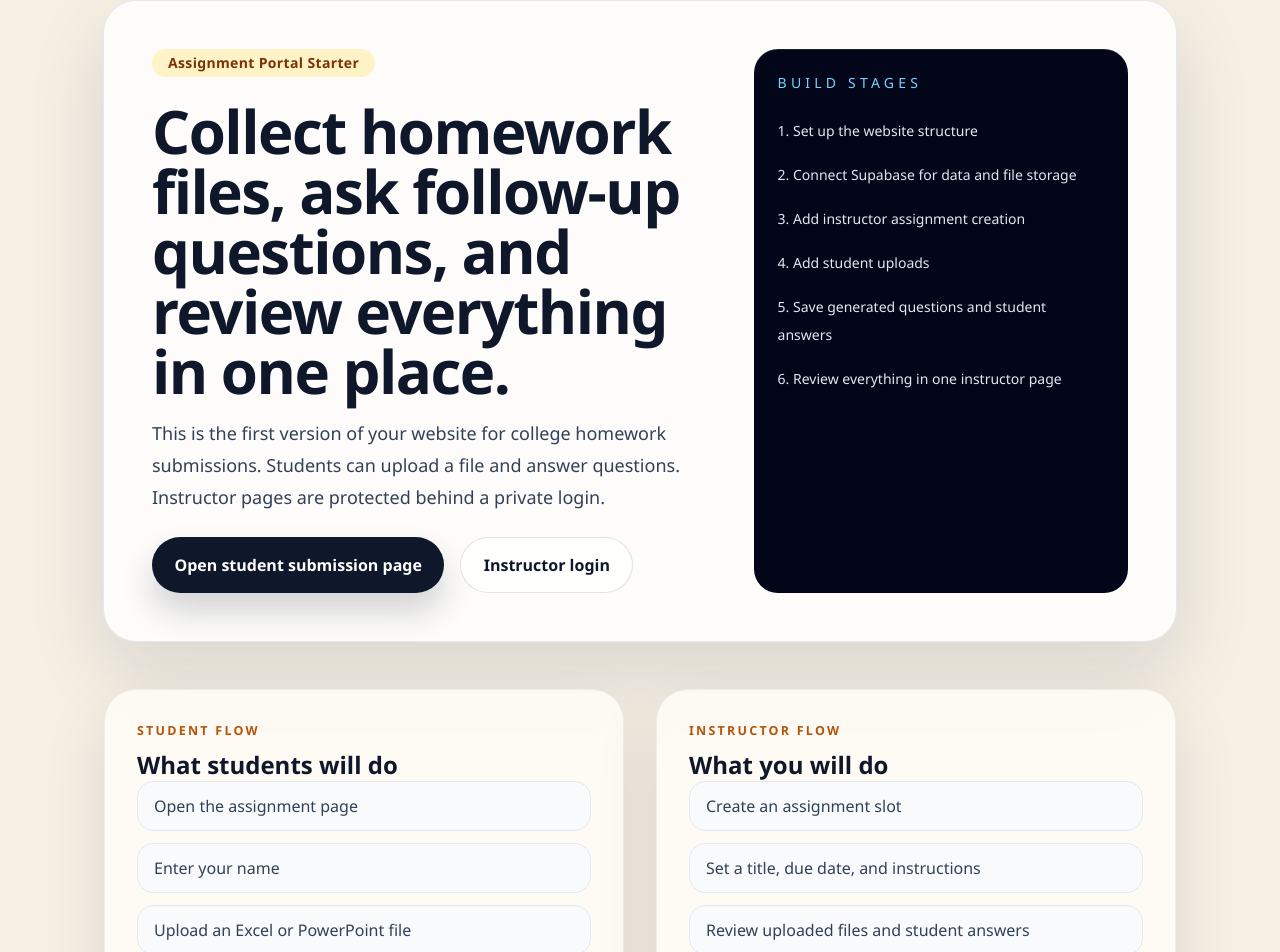
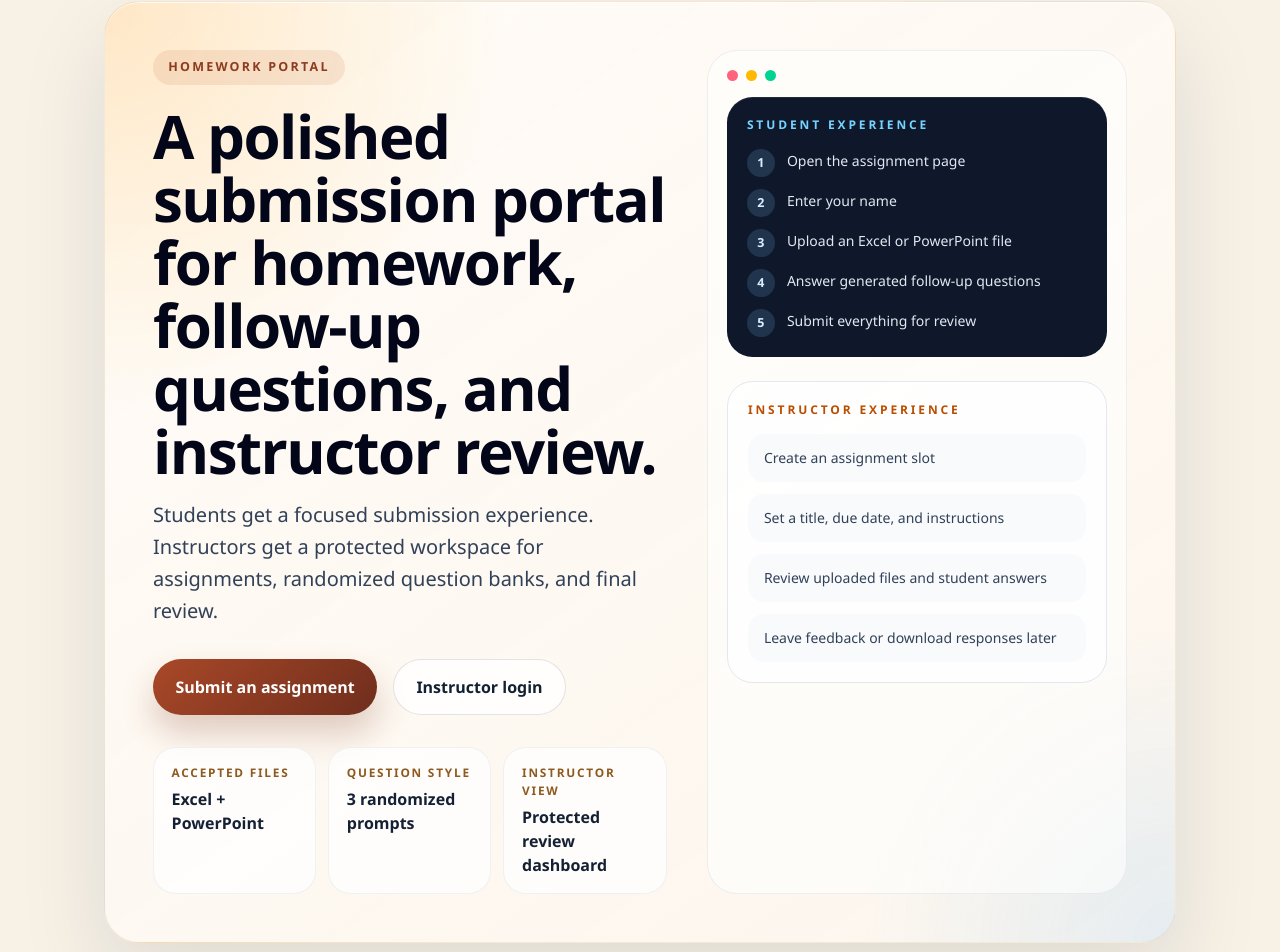
Before and after one commit to 2022aj/homework-portal, a Next.js app: page / in a window 1280 px wide. Shown: the part 39-991 px from the top of the page. Built offline with nearby package versions, Linux system fonts and the light colour scheme.

Commit message:
Polish public site design

```diff
--- a/src/app/admin-login/page.tsx
+++ b/src/app/admin-login/page.tsx
@@ -31,17 +31,40 @@ export default function AdminLoginPage() {
   }
 
   return (
-    <main className="mx-auto flex min-h-screen w-full max-w-3xl flex-col justify-center px-6 py-10">
+    <main className="mx-auto flex min-h-screen w-full max-w-5xl flex-col justify-center px-6 py-10">
+      <section className="grid gap-8 lg:grid-cols-[0.95fr_1.05fr]">
+        <div className="card-panel card-panel-dark gap-6">
+          <div className="space-y-3">
+            <p className="text-xs font-semibold uppercase tracking-[0.24em] text-sky-300">
+              Instructor access
+            </p>
+            <h1 className="text-4xl font-bold tracking-tight text-white">
+              Protected workspace
+            </h1>
+            <p className="text-lg leading-8 text-slate-300">
+              Use your private admin password to access assignments, question
+              banks, and the review dashboard.
+            </p>
+          </div>
+
+          <div className="grid gap-3">
+            <div className="rounded-2xl border border-white/10 bg-white/5 px-4 py-4 text-sm leading-7 text-slate-200">
+              Students only need the submission page. Instructor tools stay
+              behind this login.
+            </div>
+            <div className="rounded-2xl border border-white/10 bg-black/20 px-4 py-4 text-sm leading-7 text-slate-300">
+              After logging in, you can create assignments, manage random
+              question banks, and review final submissions.
+            </div>
+          </div>
+        </div>
+
         <section className="card-panel gap-6">
           <div className="space-y-3">
-          <p className="section-label">Admin access</p>
-          <h1 className="text-4xl font-bold tracking-tight text-slate-900">
-            Instructor login
-          </h1>
-          <p className="text-lg leading-8 text-slate-700">
-            This login protects the instructor dashboard and review pages.
-            Students should only use the submission page.
-          </p>
+            <p className="section-label">Admin sign-in</p>
+            <h2 className="text-3xl font-semibold tracking-tight text-slate-900">
+              Enter your password
+            </h2>
           </div>
 
           <form className="grid gap-4" onSubmit={handleSubmit}>
@@ -61,11 +84,10 @@ export default function AdminLoginPage() {
             </button>
 
             {errorMessage ? (
-            <p className="rounded-2xl bg-slate-900 px-4 py-3 text-sm text-white">
-              {errorMessage}
-            </p>
+              <p className="status-box status-box-error">{errorMessage}</p>
             ) : null}
           </form>
+        </section>
       </section>
     </main>
   );
--- a/src/app/globals.css
+++ b/src/app/globals.css
@@ -1,18 +1,21 @@
 @import "tailwindcss";
 
 :root {
-  --background: #f5efe4;
-  --foreground: #162032;
-  --surface: #fffdf7;
+  --background: #f7f1e6;
+  --foreground: #182233;
+  --surface: #fffaf1;
   --surface-strong: #ffffff;
   --muted: #5b6576;
   --border: rgba(61, 75, 95, 0.12);
+  --accent: #bb5a2c;
+  --accent-soft: #f7d7bc;
+  --deep: #112033;
 }
 
 @theme inline {
   --color-background: var(--background);
   --color-foreground: var(--foreground);
-  --font-sans: "Segoe UI", "Helvetica Neue", Arial, sans-serif;
+  --font-sans: "Avenir Next", "Segoe UI", "Helvetica Neue", Arial, sans-serif;
   --font-mono: "SFMono-Regular", "Consolas", "Liberation Mono", monospace;
 }
 
@@ -23,8 +26,8 @@
 html {
   background:
     radial-gradient(circle at top left, rgba(251, 191, 36, 0.22), transparent 24%),
-    radial-gradient(circle at top right, rgba(14, 165, 233, 0.2), transparent 28%),
-    linear-gradient(180deg, #f8f3ea 0%, #f1f5f9 100%);
+    radial-gradient(circle at top right, rgba(14, 165, 233, 0.14), transparent 28%),
+    linear-gradient(180deg, #fbf6ee 0%, #edf4f7 100%);
 }
 
 body {
@@ -48,6 +51,10 @@ textarea {
   padding: 0.9rem 1rem;
   color: var(--foreground);
   outline: none;
+  transition:
+    border-color 160ms ease,
+    box-shadow 160ms ease,
+    transform 160ms ease;
 }
 
 input:focus,
@@ -68,35 +75,135 @@ textarea:focus {
   transition:
     transform 160ms ease,
     box-shadow 160ms ease,
-    background-color 160ms ease;
+    background-color 160ms ease,
+    border-color 160ms ease;
 }
 
 .button-primary {
-  background: #0f172a;
+  background: linear-gradient(135deg, #a94828 0%, #6f2e1d 100%);
   color: white;
-  box-shadow: 0 18px 32px rgba(15, 23, 42, 0.18);
+  box-shadow: 0 18px 32px rgba(127, 54, 28, 0.24);
 }
 
 .button-secondary {
-  border: 1px solid rgba(15, 23, 42, 0.12);
-  background: rgba(255, 255, 255, 0.8);
-  color: #0f172a;
+  border: 1px solid rgba(17, 32, 51, 0.12);
+  background: rgba(255, 255, 255, 0.78);
+  color: #112033;
 }
 
 .button-primary:hover,
 .button-secondary:hover {
-  transform: translateY(-1px);
+  transform: translateY(-2px);
 }
 
 .card-panel {
   display: flex;
   flex-direction: column;
   border-radius: 2rem;
-  background: rgba(255, 253, 247, 0.84);
+  background: rgba(255, 251, 244, 0.86);
   padding: 2rem;
-  box-shadow: 0 25px 65px rgba(15, 23, 42, 0.1);
+  box-shadow:
+    0 30px 70px rgba(15, 23, 42, 0.08),
+    inset 0 1px 0 rgba(255, 255, 255, 0.55);
+  border: 1px solid rgba(148, 163, 184, 0.14);
+  backdrop-filter: blur(14px);
+}
+
+.card-panel-soft {
+  background: linear-gradient(180deg, rgba(255, 250, 242, 0.96), rgba(255, 255, 255, 0.82));
+}
+
+.card-panel-dark {
+  background:
+    radial-gradient(circle at top right, rgba(56, 189, 248, 0.12), transparent 28%),
+    linear-gradient(180deg, #102033 0%, #152942 100%);
+  color: white;
+}
+
+.hero-shell {
+  position: relative;
+  background:
+    radial-gradient(circle at top left, rgba(255, 214, 157, 0.55), transparent 28%),
+    radial-gradient(circle at bottom right, rgba(107, 185, 255, 0.16), transparent 22%),
+    linear-gradient(145deg, rgba(255, 252, 247, 0.94), rgba(252, 246, 238, 0.9));
+  border: 1px solid rgba(186, 143, 84, 0.16);
+  box-shadow:
+    0 36px 90px rgba(17, 32, 51, 0.1),
+    inset 0 1px 0 rgba(255, 255, 255, 0.7);
+}
+
+.hero-chip {
+  display: inline-flex;
+  align-items: center;
+  border-radius: 999px;
+  background: rgba(187, 90, 44, 0.12);
+  color: #8c3b1f;
+  padding: 0.5rem 0.95rem;
+  font-size: 0.78rem;
+  font-weight: 700;
+  letter-spacing: 0.18em;
+  text-transform: uppercase;
+}
+
+.hero-panel {
+  border-radius: 1.9rem;
   border: 1px solid rgba(148, 163, 184, 0.16);
-  backdrop-filter: blur(14px);
+  background: rgba(255, 255, 255, 0.58);
+  padding: 1.2rem;
+  box-shadow: inset 0 1px 0 rgba(255, 255, 255, 0.65);
+}
+
+.hero-panel-top {
+  display: flex;
+  gap: 0.5rem;
+  margin-bottom: 1rem;
+}
+
+.hero-dot {
+  width: 0.7rem;
+  height: 0.7rem;
+  border-radius: 999px;
+}
+
+.hero-step-number {
+  display: inline-flex;
+  align-items: center;
+  justify-content: center;
+  width: 1.75rem;
+  height: 1.75rem;
+  flex: 0 0 1.75rem;
+  border-radius: 999px;
+  background: rgba(125, 211, 252, 0.16);
+  color: #d7f0ff;
+  font-size: 0.78rem;
+  font-weight: 700;
+}
+
+.hero-step-light {
+  background: rgba(187, 90, 44, 0.12);
+  color: #8c3b1f;
+}
+
+.hero-stat {
+  border-radius: 1.4rem;
+  border: 1px solid rgba(148, 163, 184, 0.14);
+  background: rgba(255, 255, 255, 0.72);
+  padding: 1rem 1.1rem;
+}
+
+.hero-stat-label {
+  font-size: 0.74rem;
+  font-weight: 700;
+  letter-spacing: 0.15em;
+  text-transform: uppercase;
+  color: #8d5a1f;
+}
+
+.hero-stat-value {
+  margin-top: 0.35rem;
+  font-size: 1rem;
+  font-weight: 600;
+  color: #142033;
 }
 
 .section-label {
@@ -118,9 +225,45 @@ textarea:focus {
   font-weight: 600;
 }
 
+.info-box {
+  border-radius: 1.4rem;
+  padding: 1rem 1.1rem;
+  font-size: 0.92rem;
+  line-height: 1.7;
+}
+
+.info-box-sky {
+  border: 1px solid rgba(125, 211, 252, 0.5);
+  background: rgba(240, 249, 255, 0.88);
+  color: #0c4a6e;
+}
+
+.info-box-amber {
+  border: 1px solid rgba(253, 186, 116, 0.55);
+  background: rgba(255, 251, 235, 0.9);
+  color: #92400e;
+}
+
+.status-box {
+  border-radius: 1.2rem;
+  background: #112033;
+  padding: 0.95rem 1rem;
+  color: white;
+  font-size: 0.92rem;
+}
+
+.status-box-error {
+  background: linear-gradient(135deg, #7f1d1d 0%, #991b1b 100%);
+}
+
 @media (max-width: 768px) {
   .card-panel {
     padding: 1.25rem;
     border-radius: 1.5rem;
   }
+
+  .hero-shell {
+    padding: 1.25rem;
+    border-radius: 1.6rem;
+  }
 }
--- a/src/app/page.tsx
+++ b/src/app/page.tsx
@@ -15,87 +15,142 @@ const instructorSteps = [
   "Leave feedback or download responses later",
 ];
 
+const quickStats = [
+  { label: "Accepted files", value: "Excel + PowerPoint" },
+  { label: "Question style", value: "3 randomized prompts" },
+  { label: "Instructor view", value: "Protected review dashboard" },
+];
+
 export default function Home() {
   return (
     <main className="mx-auto flex min-h-screen w-full max-w-6xl flex-col gap-12 px-6 py-10 lg:px-10">
-      <section className="grid gap-10 rounded-[2rem] bg-white/80 p-8 shadow-[0_30px_80px_rgba(15,23,42,0.12)] ring-1 ring-slate-200 backdrop-blur md:p-12 lg:grid-cols-[1.2fr_0.8fr]">
-        <div className="space-y-6">
-          <p className="inline-flex rounded-full bg-amber-100 px-4 py-1 text-sm font-semibold tracking-wide text-amber-900">
-            Assignment Portal Starter
-          </p>
-          <div className="space-y-4">
-            <h1 className="max-w-2xl text-4xl font-bold tracking-tight text-slate-900 md:text-6xl">
-              Collect homework files, ask follow-up questions, and review
-              everything in one place.
-            </h1>
-            <p className="max-w-2xl text-lg leading-8 text-slate-700">
-              This is the first version of your website for college homework
-              submissions. Students can upload a file and answer questions.
-              Instructor pages are protected behind a private login.
-            </p>
+      <section className="hero-shell grid gap-10 overflow-hidden rounded-[2.2rem] p-8 md:p-12 lg:grid-cols-[1.1fr_0.9fr]">
+        <div className="space-y-8">
+          <div className="space-y-5">
+            <p className="hero-chip">Homework Portal</p>
+            <div className="space-y-4">
+              <h1 className="max-w-3xl text-4xl font-bold tracking-tight text-slate-950 md:text-6xl md:leading-[1.05]">
+                A polished submission portal for homework, follow-up questions,
+                and instructor review.
+              </h1>
+              <p className="max-w-2xl text-lg leading-8 text-slate-700 md:text-xl">
+                Students get a focused submission experience. Instructors get a
+                protected workspace for assignments, randomized question banks,
+                and final review.
+              </p>
+            </div>
           </div>
+
           <div className="flex flex-col gap-4 sm:flex-row">
             <Link className="button-primary" href="/submit">
-              Open student submission page
+              Submit an assignment
             </Link>
             <Link className="button-secondary" href="/admin-login">
               Instructor login
             </Link>
           </div>
+
+          <div className="grid gap-3 md:grid-cols-3">
+            {quickStats.map((stat) => (
+              <div key={stat.label} className="hero-stat">
+                <p className="hero-stat-label">{stat.label}</p>
+                <p className="hero-stat-value">{stat.value}</p>
+              </div>
+            ))}
+          </div>
         </div>
 
-        <div className="rounded-[1.5rem] bg-slate-950 p-6 text-slate-50 shadow-[inset_0_1px_0_rgba(255,255,255,0.1)]">
-          <p className="text-sm uppercase tracking-[0.3em] text-sky-300">
-            Build stages
-          </p>
-          <ol className="mt-6 space-y-4 text-sm leading-7 text-slate-200">
-            <li>1. Set up the website structure</li>
-            <li>2. Connect Supabase for data and file storage</li>
-            <li>3. Add instructor assignment creation</li>
-            <li>4. Add student uploads</li>
-            <li>5. Save generated questions and student answers</li>
-            <li>6. Review everything in one instructor page</li>
-          </ol>
+        <div className="hero-panel">
+          <div className="hero-panel-top">
+            <span className="hero-dot bg-rose-400" />
+            <span className="hero-dot bg-amber-400" />
+            <span className="hero-dot bg-emerald-400" />
+          </div>
+
+          <div className="space-y-6">
+            <div className="rounded-[1.6rem] bg-slate-900 p-5 text-slate-50 shadow-[inset_0_1px_0_rgba(255,255,255,0.08)]">
+              <p className="text-xs font-semibold uppercase tracking-[0.24em] text-sky-300">
+                Student experience
+              </p>
+              <ul className="mt-4 space-y-3 text-sm leading-6 text-slate-200">
+                {studentSteps.map((step, index) => (
+                  <li key={step} className="flex gap-3">
+                    <span className="hero-step-number">{index + 1}</span>
+                    <span>{step}</span>
+                  </li>
+                ))}
+              </ul>
+            </div>
+
+            <div className="rounded-[1.6rem] border border-slate-200 bg-white/80 p-5">
+              <p className="text-xs font-semibold uppercase tracking-[0.24em] text-amber-700">
+                Instructor experience
+              </p>
+              <ul className="mt-4 space-y-3 text-sm leading-6 text-slate-700">
+                {instructorSteps.map((step) => (
+                  <li key={step} className="rounded-2xl bg-slate-50 px-4 py-3">
+                    {step}
+                  </li>
+                ))}
+              </ul>
+            </div>
+          </div>
         </div>
       </section>
 
-      <section className="grid gap-8 lg:grid-cols-2">
-        <div className="card-panel">
+      <section className="grid gap-8 lg:grid-cols-[1.1fr_0.9fr]">
+        <div className="card-panel card-panel-soft">
           <div className="space-y-2">
-            <p className="section-label">Student flow</p>
+            <p className="section-label">Submission flow</p>
             <h2 className="text-2xl font-semibold text-slate-900">
-              What students will do
+              Designed to feel simple for students
             </h2>
           </div>
           <ul className="space-y-3 text-slate-700">
-            {studentSteps.map((step) => (
+            {studentSteps.map((step, index) => (
               <li
                 key={step}
-                className="rounded-2xl border border-slate-200 bg-slate-50 px-4 py-3"
+                className="flex items-center gap-4 rounded-2xl border border-slate-200 bg-white px-4 py-4"
+              >
+                <span className="hero-step-number hero-step-light">{index + 1}</span>
+                <span>{step}</span>
+              </li>
+            ))}
+          </ul>
+        </div>
+
+        <div className="card-panel card-panel-dark">
+          <div className="space-y-3">
+            <p className="text-xs font-semibold uppercase tracking-[0.24em] text-sky-300">
+              Protected tools
+            </p>
+            <h2 className="text-2xl font-semibold text-white">
+              Keep student access public while your admin tools stay private
+            </h2>
+            <p className="text-sm leading-7 text-slate-300">
+              The live site now separates the student-facing experience from the
+              instructor workspace, so you can share the submission link without
+              exposing the dashboard.
+            </p>
+          </div>
+
+          <ul className="space-y-3 text-slate-100">
+            {instructorSteps.map((step) => (
+              <li
+                key={step}
+                className="rounded-2xl border border-white/10 bg-white/5 px-4 py-3"
               >
                 {step}
               </li>
             ))}
           </ul>
-        </div>
 
-        <div className="card-panel">
-          <div className="space-y-2">
-            <p className="section-label">Instructor flow</p>
-            <h2 className="text-2xl font-semibold text-slate-900">
-              What you will do
-            </h2>
+          <div className="rounded-[1.5rem] bg-white/8 p-4 text-sm leading-7 text-slate-200">
+            Share with students:
+            <div className="mt-2 rounded-2xl bg-black/20 px-4 py-3 font-mono text-xs text-sky-200">
+              /submit
+            </div>
           </div>
-          <ul className="space-y-3 text-slate-700">
-            {instructorSteps.map((step) => (
-              <li
-                key={step}
-                className="rounded-2xl border border-slate-200 bg-slate-50 px-4 py-3"
-              >
-                {step}
-              </li>
-            ))}
-          </ul>
         </div>
       </section>
     </main>
--- a/src/app/submit/page.tsx
+++ b/src/app/submit/page.tsx
@@ -218,19 +218,46 @@ export default function SubmitPage() {
 
   return (
     <main className="mx-auto flex min-h-screen w-full max-w-5xl flex-col gap-8 px-6 py-10 lg:px-10">
-      <section className="card-panel space-y-4">
-        <p className="section-label">Student submission</p>
-        <h1 className="text-4xl font-bold tracking-tight text-slate-900">
-          Upload your assignment and answer follow-up questions
+      <section className="hero-shell overflow-hidden rounded-[2.2rem] p-8 md:p-10">
+        <div className="grid gap-8 lg:grid-cols-[1.08fr_0.92fr]">
+          <div className="space-y-5">
+            <p className="hero-chip">Student submission</p>
+            <h1 className="max-w-3xl text-4xl font-bold tracking-tight text-slate-950 md:text-5xl">
+              Submit your work and respond to a randomized question set.
             </h1>
-        <p className="max-w-3xl text-lg leading-8 text-slate-700">
-          The upload form below now sends files to your Supabase bucket and
-          saves the submission details in your database.
+            <p className="max-w-2xl text-lg leading-8 text-slate-700">
+              Upload your assignment, then answer the follow-up questions
+              generated from that assignment&apos;s question bank.
             </p>
+          </div>
+
+          <div className="grid gap-3">
+            <div className="hero-stat">
+              <p className="hero-stat-label">Step 1</p>
+              <p className="hero-stat-value">Upload your file</p>
+            </div>
+            <div className="hero-stat">
+              <p className="hero-stat-label">Step 2</p>
+              <p className="hero-stat-value">Answer 3 selected questions</p>
+            </div>
+            <div className="hero-stat">
+              <p className="hero-stat-label">Accepted formats</p>
+              <p className="hero-stat-value">.xlsx, .xls, .ppt, .pptx</p>
+            </div>
+          </div>
+        </div>
       </section>
 
       <section className="grid gap-8 lg:grid-cols-[0.95fr_1.05fr]">
-        <form className="card-panel gap-5" onSubmit={handleUpload}>
+        <form className="card-panel card-panel-soft gap-5" onSubmit={handleUpload}>
+          <div className="space-y-2">
+            <p className="section-label">Step 1</p>
+            <h2 className="text-2xl font-semibold text-slate-900">
+              Upload your assignment
+            </h2>
+          </div>
+
+          <div className="grid gap-4">
             <label className="form-field">
               <span>Your name</span>
               <input
@@ -268,8 +295,9 @@ export default function SubmitPage() {
                 type="file"
               />
             </label>
+          </div>
 
-          <div className="rounded-2xl border border-dashed border-sky-300 bg-sky-50 px-4 py-3 text-sm leading-6 text-sky-950">
+          <div className="info-box info-box-sky">
             {selectedAssignment
               ? `Accepted for this assignment: ${formatAcceptedTypes(
                   selectedAssignment.allowed_file_types,
@@ -282,26 +310,24 @@ export default function SubmitPage() {
           </button>
 
           {uploadStatusMessage ? (
-            <p className="rounded-2xl bg-slate-900 px-4 py-3 text-sm text-white">
-              {uploadStatusMessage}
-            </p>
+            <p className="status-box">{uploadStatusMessage}</p>
           ) : null}
         </form>
 
-        <form className="card-panel" onSubmit={handleAnswerSubmit}>
+        <form className="card-panel gap-5" onSubmit={handleAnswerSubmit}>
           <div className="space-y-2">
-            <p className="section-label">Generated questions</p>
+            <p className="section-label">Step 2</p>
             <h2 className="text-2xl font-semibold text-slate-900">
               Answer the follow-up questions
             </h2>
           </div>
 
-          <div className="mt-6 rounded-[1.5rem] border border-amber-200 bg-amber-50 p-4 text-sm leading-7 text-amber-950">
+          <div className="info-box info-box-amber">
             These questions are now pulled randomly from the question bank for
             the assignment you selected.
           </div>
 
-          <div className="mt-6 space-y-4">
+          <div className="space-y-4">
             {generatedQuestions.length === 0 ? (
               <p className="rounded-[1.5rem] border border-dashed border-slate-300 bg-slate-50 p-4 text-sm leading-7 text-slate-700">
                 Upload a file first. Your questions will appear here right after
@@ -312,7 +338,7 @@ export default function SubmitPage() {
             {generatedQuestions.map((question, index) => (
               <label
                 key={question.id}
-                className="form-field rounded-[1.5rem] border border-slate-200 bg-slate-50 p-4"
+                className="form-field rounded-[1.5rem] border border-slate-200 bg-slate-50/80 p-4 shadow-[inset_0_1px_0_rgba(255,255,255,0.45)]"
               >
                 <span>
                   Question {index + 1}: {question.question_text}
@@ -337,9 +363,7 @@ export default function SubmitPage() {
           </button>
 
           {answerStatusMessage ? (
-            <p className="mt-4 rounded-2xl bg-slate-900 px-4 py-3 text-sm text-white">
-              {answerStatusMessage}
-            </p>
+            <p className="status-box">{answerStatusMessage}</p>
           ) : null}
         </form>
       </section>
```
Lines whose indentation alone changed are shown as unchanged.
